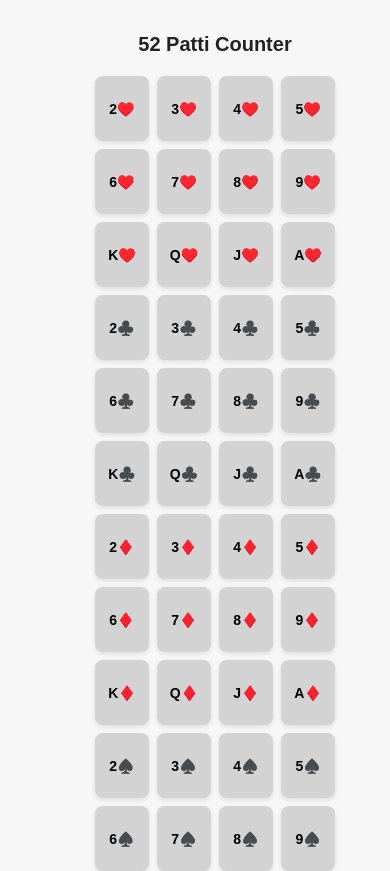
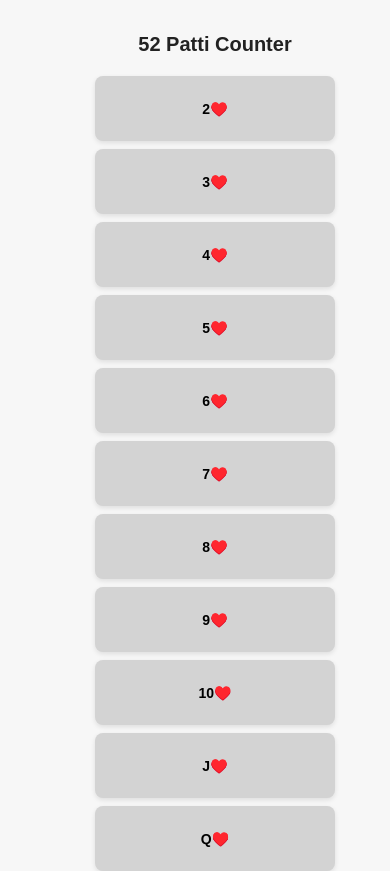
Before and after one commit to shahidansari97/teen-patti, a React (Create React App) app: page / in a window 390 px wide. Shown: the top 871 px of the page. Built offline with nearby package versions, Linux system fonts and the light colour scheme.

Commit message:
Third commit message

```diff
--- a/src/PattiCounter.css
+++ b/src/PattiCounter.css
@@ -15,7 +15,7 @@ body {
   text-align: center;
   padding: 20px;
   width: 100%;
-  max-width: 1200px;
+  max-width: 1400px;
 }
 
 h1 {
@@ -27,7 +27,7 @@ h1 {
 /* ===== Cards Container ===== */
 .cards-container {
   display: grid;
-  grid-template-columns: repeat(auto-fit, minmax(70px, 1fr));
+  grid-template-columns: repeat(5, 1fr); /* ✅ 5 cards per row */
   gap: 12px;
   max-width: 100%;
   margin: 0 auto;
@@ -95,7 +95,10 @@ button:hover {
 }
 
 /* ===== Responsive Design ===== */
-@media (max-width: 1024px) {
+@media (max-width: 1200px) {
+  .cards-container {
+    grid-template-columns: repeat(3, 1fr); /* 3 cards per row on medium screens */
+  }
   h1 {
     font-size: 24px;
   }
@@ -107,7 +110,7 @@ button:hover {
 
 @media (max-width: 768px) {
   .cards-container {
-    grid-template-columns: repeat(auto-fit, minmax(60px, 1fr));
+    grid-template-columns: repeat(2, 1fr); /* 2 cards per row on tablets */
     gap: 10px;
   }
   .card {
@@ -125,7 +128,7 @@ button:hover {
 
 @media (max-width: 480px) {
   .cards-container {
-    grid-template-columns: repeat(auto-fit, minmax(50px, 1fr));
+    grid-template-columns: repeat(1, 1fr); /* 1 card per row on mobile */
     gap: 8px;
   }
   .card {
--- a/src/PattiCounter.jsx
+++ b/src/PattiCounter.jsx
@@ -3,7 +3,7 @@ import "./PattiCounter.css"; // Import CSS
 
 const PattiCounter = () => {
   const suits = ["♥️", "♣️", "♦️", "♠️"];
-  const values = ["2", "3", "4", "5", "6", "7", "8", "9", "K", "Q", "J", "A"];
+  const values = ["2", "3", "4", "5", "6", "7", "8", "9", "10", "J", "Q", "K", "A"];
 
   // Generate all 52 cards dynamically
   const allCards = suits.flatMap((suit) =>
```
Also changed, not shown: 1 other file (tests, documents, lock files or other folders).
